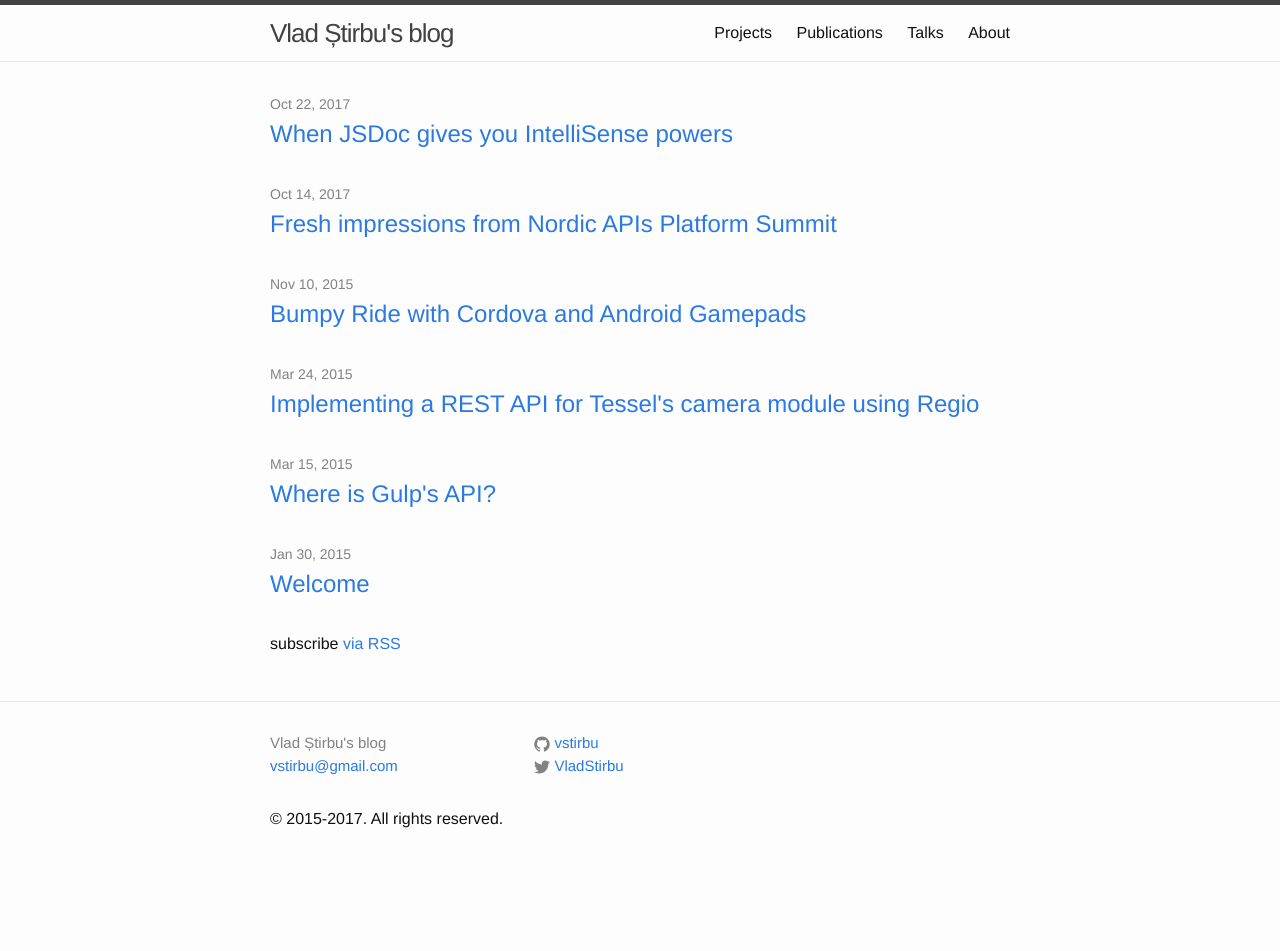
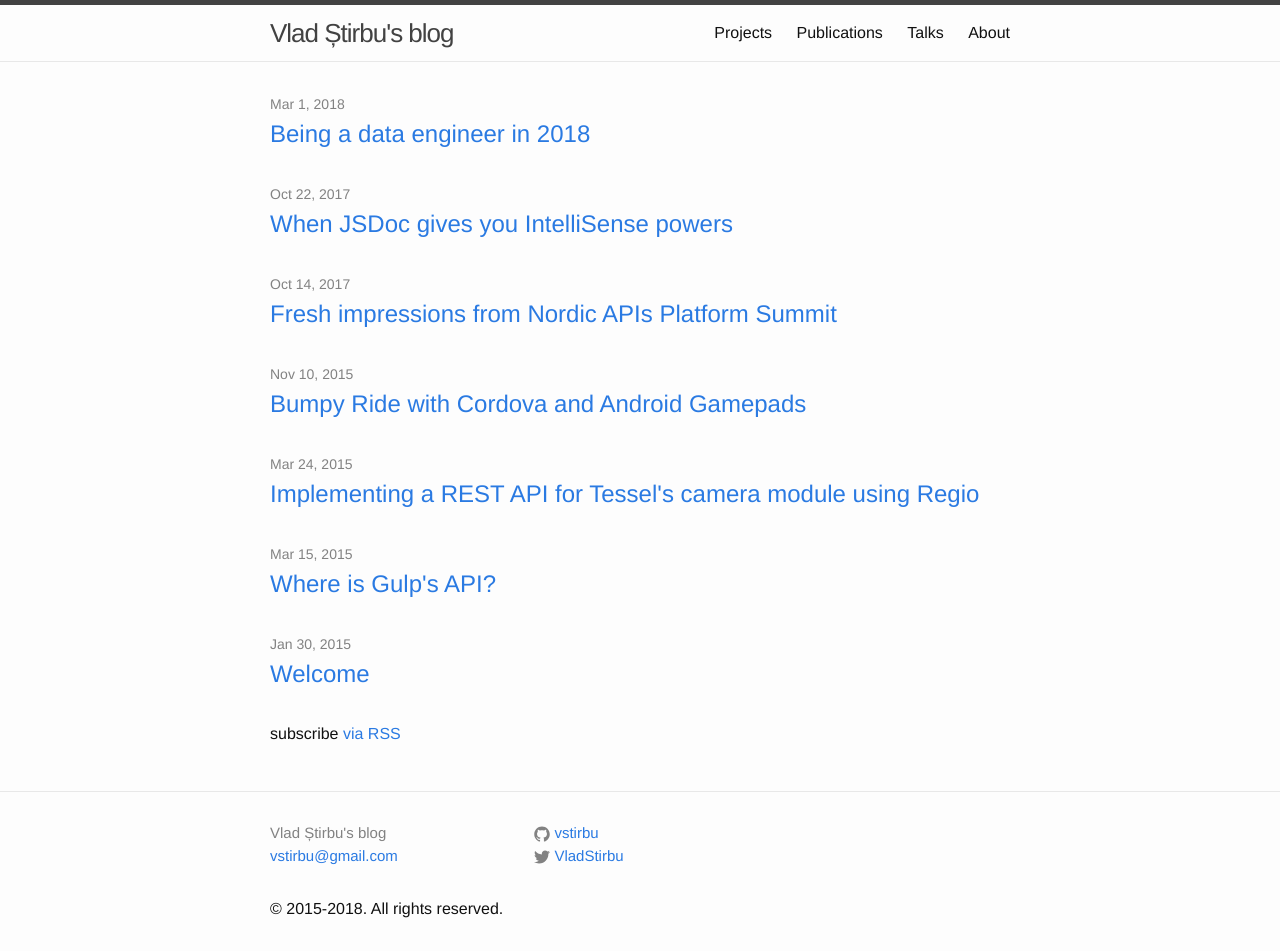
Before and after one commit to vstirbu/vstirbu.github.com, a Jekyll site: the page built from index.html, in a window 1280 px wide. Built offline with Jekyll 4.4.1, drawn with Linux system fonts in a browser that asks for light colours; before the commit the page ends 900 px from its top, so only the background shows below that.

```diff
--- a/_includes/footer.html
+++ b/_includes/footer.html
@@ -49,7 +49,7 @@
         <p class="text">{{ site.description }}</p>
       </div>
     </div>
-    <div>© 2015-2017. All rights reserved.</div>
+    <div>© 2015-2018. All rights reserved.</div>
 
   </div>
 
```
Also changed, not shown: _posts/2018-03-01-being-a-data-emgineer.md (added, +21 -0 lines).
